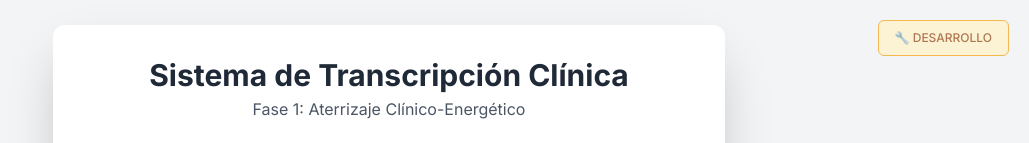
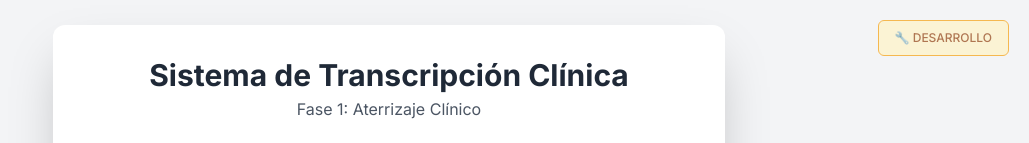
Before and after one commit to 4ailabs/clinica-transcripcion-backend, a website: page public/index.html in a window 1280 px wide. Shown: the top 143 px of the page, without its empty margins (251-1280 px from the left). Drawn offline with nearby package versions, Linux system fonts and the light colour scheme.

Commit message:
Update index.html

```diff
--- a/public/index.html
+++ b/public/index.html
@@ -113,7 +113,7 @@
     <div class="bg-white p-6 sm:p-8 rounded-xl shadow-2xl w-full max-w-2xl">
         <header class="mb-6 text-center">
             <h1 class="text-2xl sm:text-3xl font-bold text-gray-800">Sistema de Transcripción Clínica</h1>
-            <p class="text-gray-600 mt-1">Fase 1: Aterrizaje Clínico-Energético</p>
+            <p class="text-gray-600 mt-1">Fase 1: Aterrizaje Clínico</p>
         </header>
 
         <div class="mb-6 p-4 border border-gray-200 rounded-lg bg-gray-50">
```
